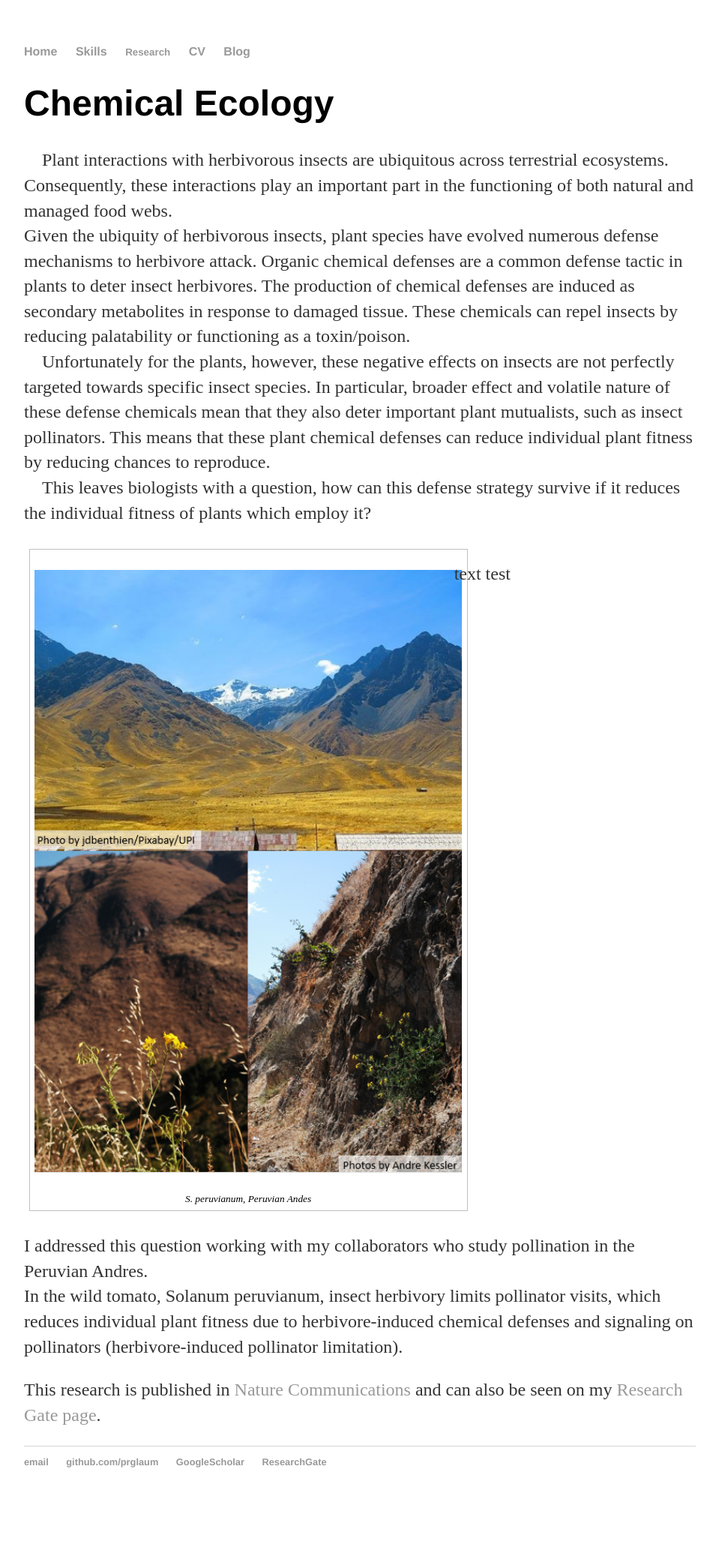
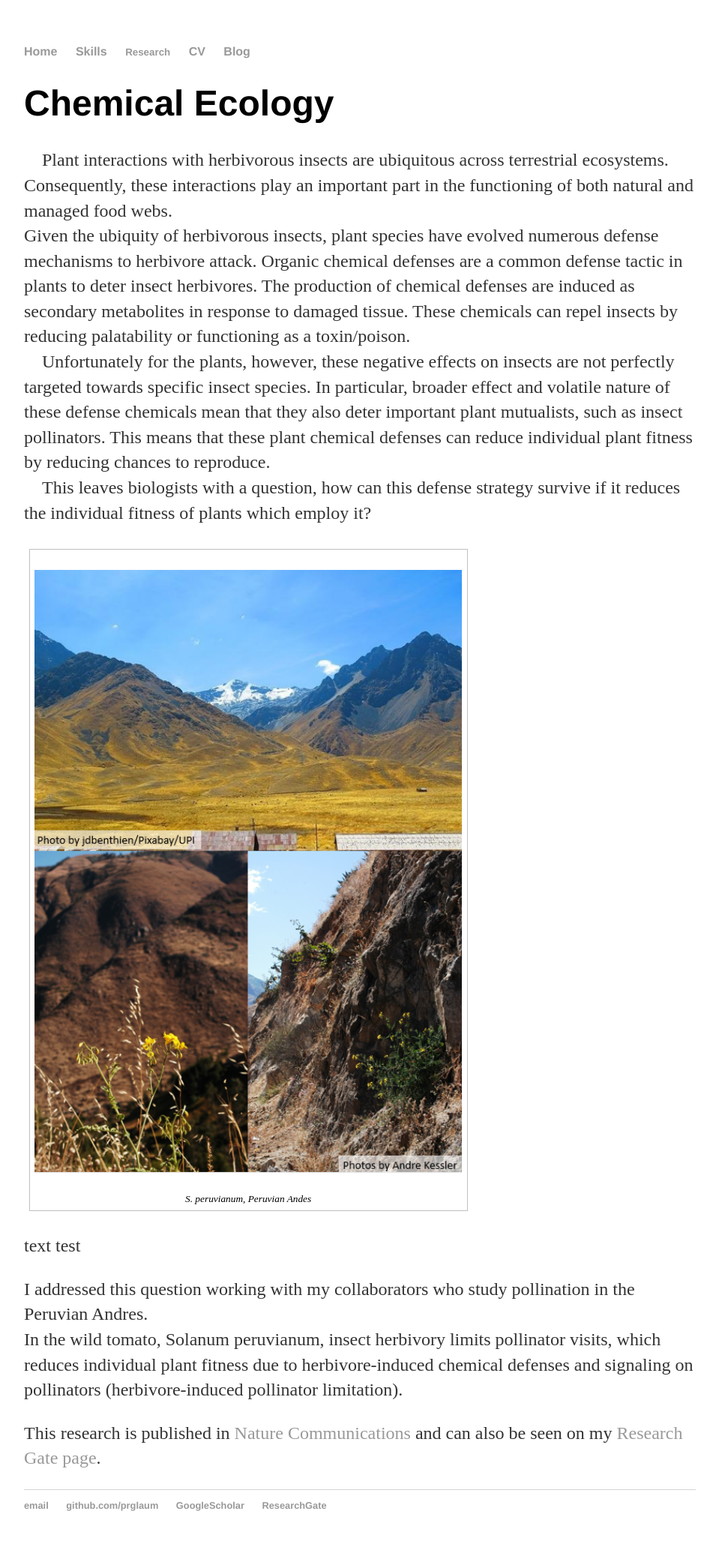
Before and after one commit to prglaum/prglaum.github.io, a Jekyll site: the page built from research/chemoeco/index.html, in a window 1280 px wide. Shown: the whole page at 75% size, without its empty margins (160-1119 px from the left). Built offline with Jekyll 4.4.1, drawn with Linux system fonts in a browser that asks for light colours; before the commit the page ends 2017 px from its top, so only the background shows below that.

Commit message:
Update index.html

```diff
--- a/research/chemoeco/index.html
+++ b/research/chemoeco/index.html
@@ -21,13 +21,13 @@ title: Chemical Ecology
 		</div>
 	</div>-->
 
-<div style="display:inline-block;vertical-align:top;">
+<div style="display:inline-block;vertical:top;">
 <figure>
   <p><img class=scaled src="{{site.url}}/docs/assets/images/chemoEcoPic1.PNG" alt="peru">
   <figcaption>S. peruvianum, Peruvian Andes</figcaption>
 </figure>
 </div>
-<div style="display:inline-block;">
+<div style="display:inline;">
 	<p style="text-align:left;"> text test </p>
 </div>
 
```
